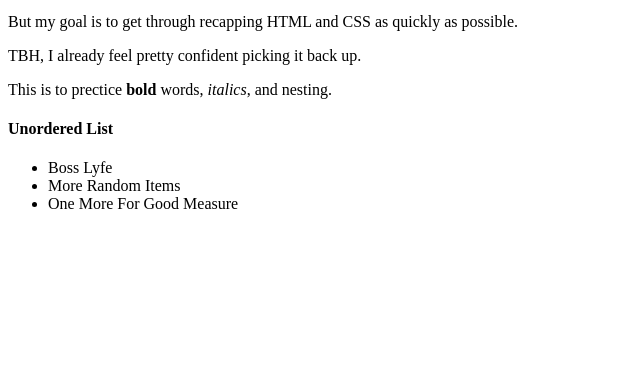
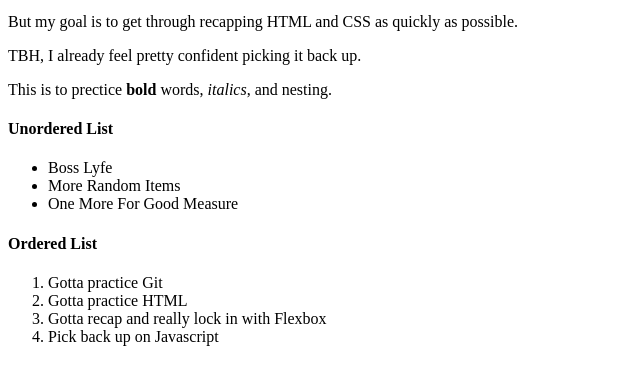
Before and after one commit to jay-its/git_test, a plain HTML site: page index.html in a window 1280 px wide. Shown: the part 101-486 px from the top of the page, without its empty margins (0-640 px from the left). Drawn offline with Linux system fonts and the light colour scheme.

Commit message:
Add OL with comment

```diff
--- a/index.html
+++ b/index.html
@@ -25,5 +25,13 @@
                     <li>More Random Items</li>
                     <li>One More For Good Measure</li>
                 </ul>
+    <!-- This code is lowkey ugly, but its all just for recap rn -->
+        <h4>Ordered List</h4>
+                <ol>
+                    <li>Gotta practice Git</li>
+                    <li>Gotta practice HTML</li>
+                    <li>Gotta recap and really lock in with Flexbox</li>
+                    <li>Pick back up on Javascript</li>
+                </ol>
 </body>
 </html>
```
